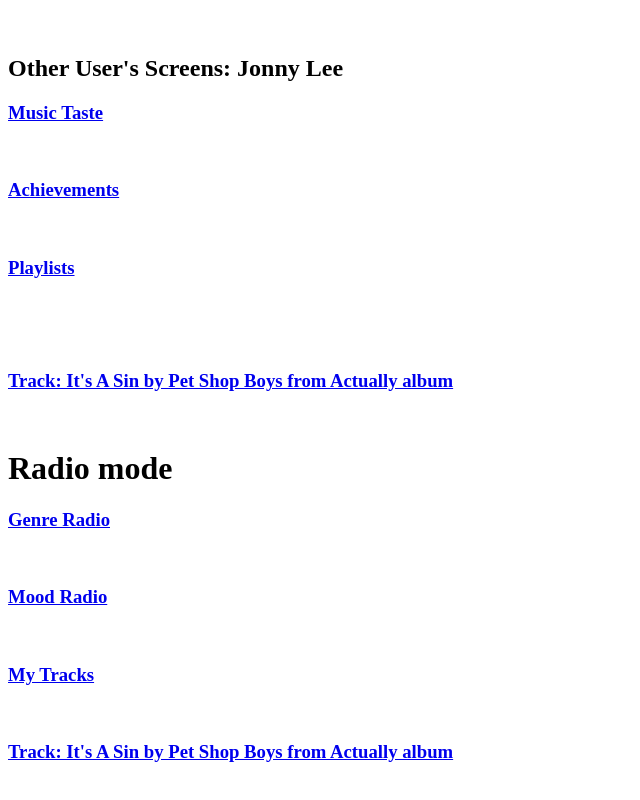
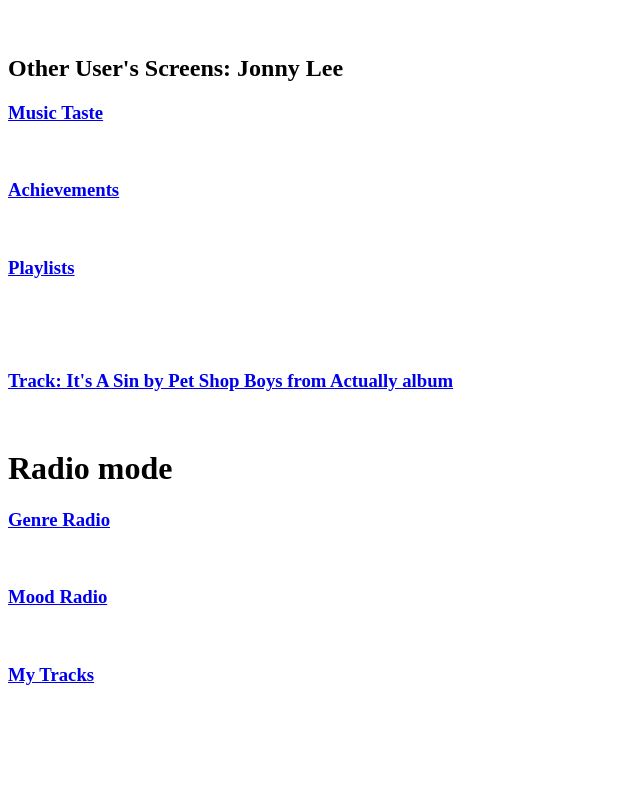
Before and after one commit to sergey-makogon/testboinc, a plain HTML site: page index.html in a window 1280 px wide. Shown: the part 2064-2864 px from the top of the page, without its empty margins (0-640 px from the left). After the commit the page ends 2794 px from the top, so only its background shows below. Drawn offline with Linux system fonts and the light colour scheme.

Commit message:
Update index.html

```diff
--- a/index.html
+++ b/index.html
@@ -58,5 +58,4 @@
 <h3><a href="boinc://app/v3/discover_genre_radio">Genre Radio</a></h3><br/>
 <h3><a href="boinc://app/v3/discover_mood_radio">Mood Radio</a></h3><br/>
 <h3><a href="boinc://app/v3/collection/tracks">My Tracks</a></h3><br/>
-<h3><a href="boinc://app/v3/track/14307116/play">Track: It's A Sin by Pet Shop Boys from Actually album</a></h3><br/>  </body>
 </html>
```
